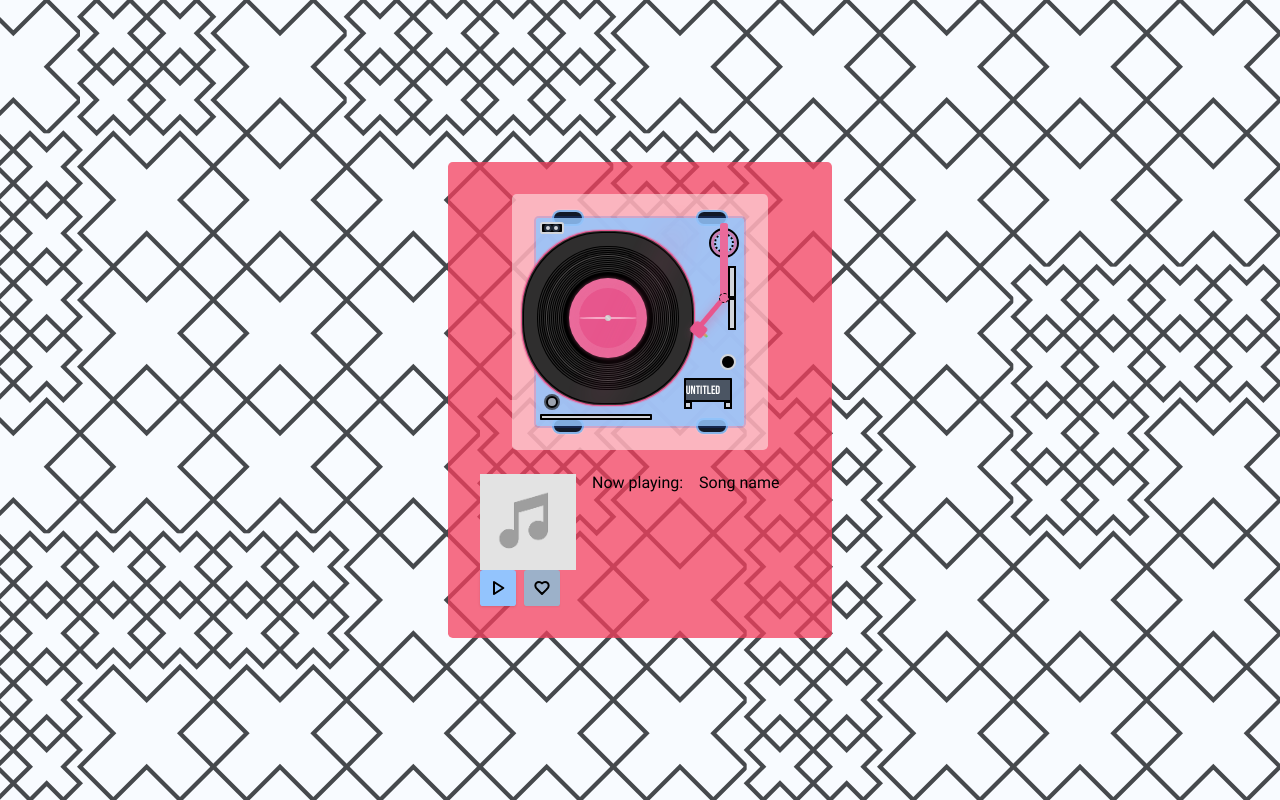
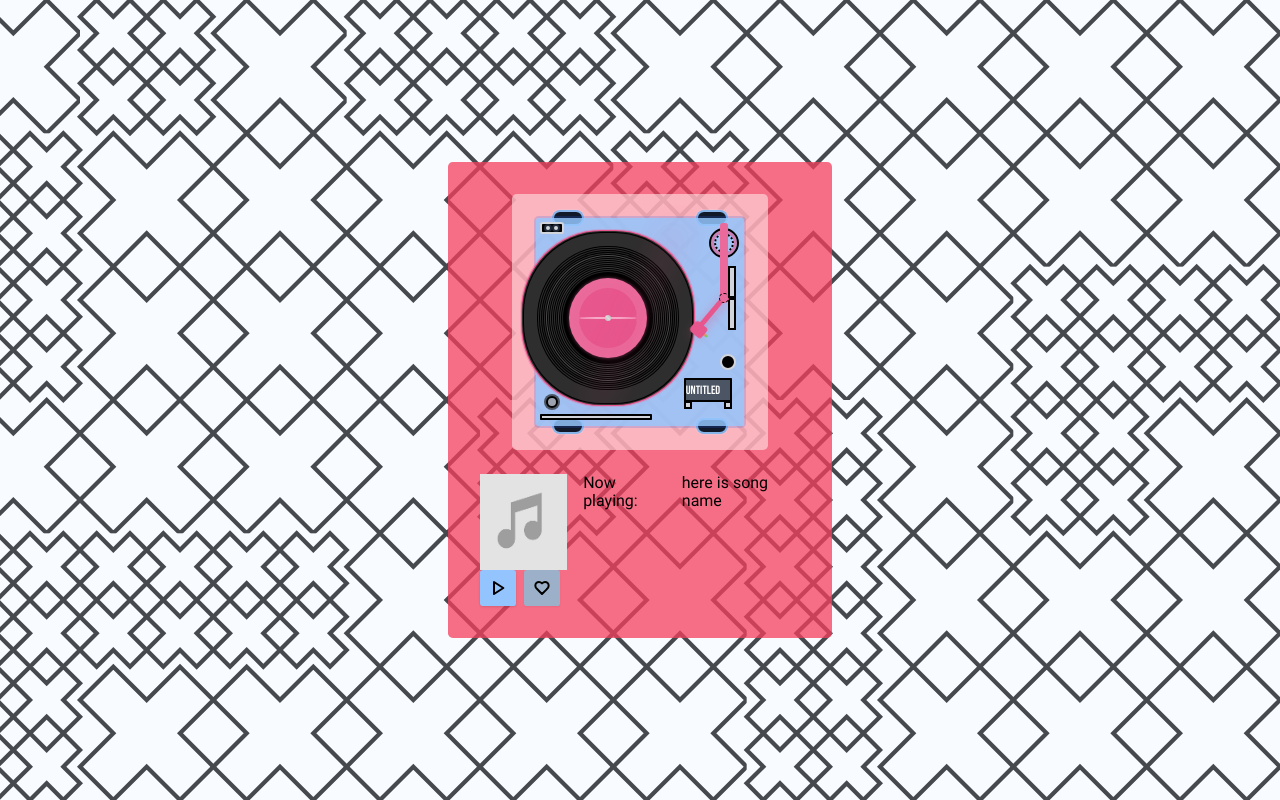
Before and after one commit to unhaten/backseat-90, a Next.js app: page / in a window 1280 px wide. Built offline with nearby package versions, Linux system fonts and the light colour scheme.

Commit message:
idk im just resting a bit

```diff
--- a/src/widgets/player/ui.tsx
+++ b/src/widgets/player/ui.tsx
@@ -32,7 +32,7 @@ export const Player = () => {
 						/>
 					</div>
 					<h3>Now playing:</h3>
-					<h4>Song name</h4>
+					<h4>here is song name</h4>
 				</div>
 			</div>
 			<Controls />
```
